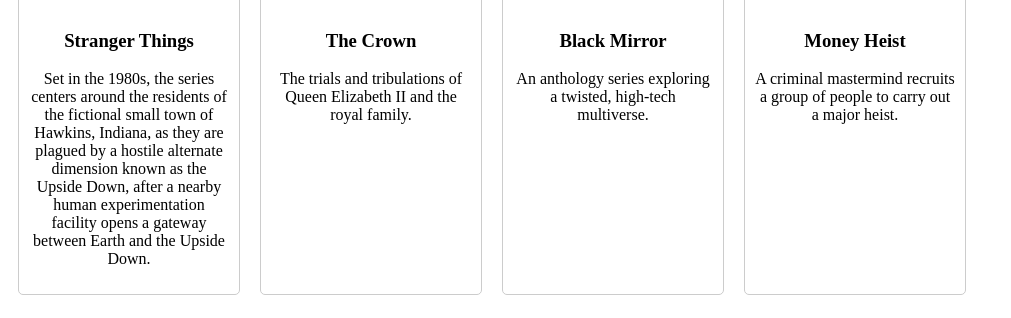
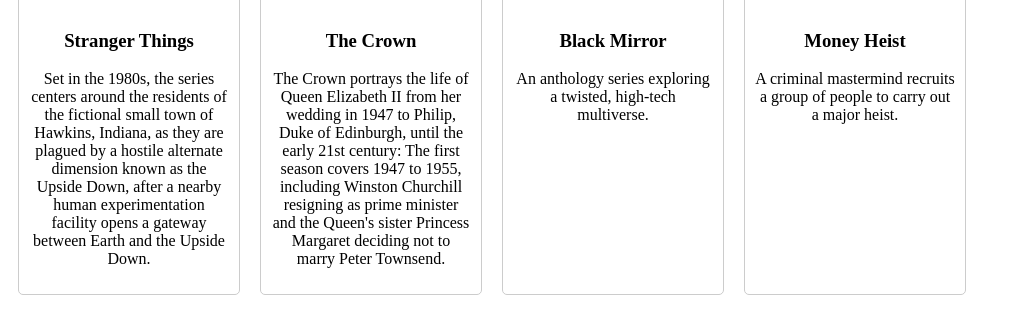
Before and after one commit to jmeza44/my-favorite-series, an Angular app: page / in a window 1280 px wide. Shown: the part 182-500 px from the top of the page, without its empty margins (0-1011 px from the left). Built offline with nearby package versions, Linux system fonts and the light colour scheme.

Commit message:
Add The Crown serie description

```diff
--- a/src/app/app.component.ts
+++ b/src/app/app.component.ts
@@ -15,7 +15,7 @@ export class AppComponent {
     {
       title: 'The Crown',
       imageUrl: 'https://es.web.img3.acsta.net/pictures/22/10/18/00/44/2538124.jpg',
-      description: 'The trials and tribulations of Queen Elizabeth II and the royal family.'
+      description: 'The Crown portrays the life of Queen Elizabeth II from her wedding in 1947 to Philip, Duke of Edinburgh, until the early 21st century: The first season covers 1947 to 1955, including Winston Churchill resigning as prime minister and the Queen\'s sister Princess Margaret deciding not to marry Peter Townsend.'
     },
     {
       title: 'Black Mirror',
```
